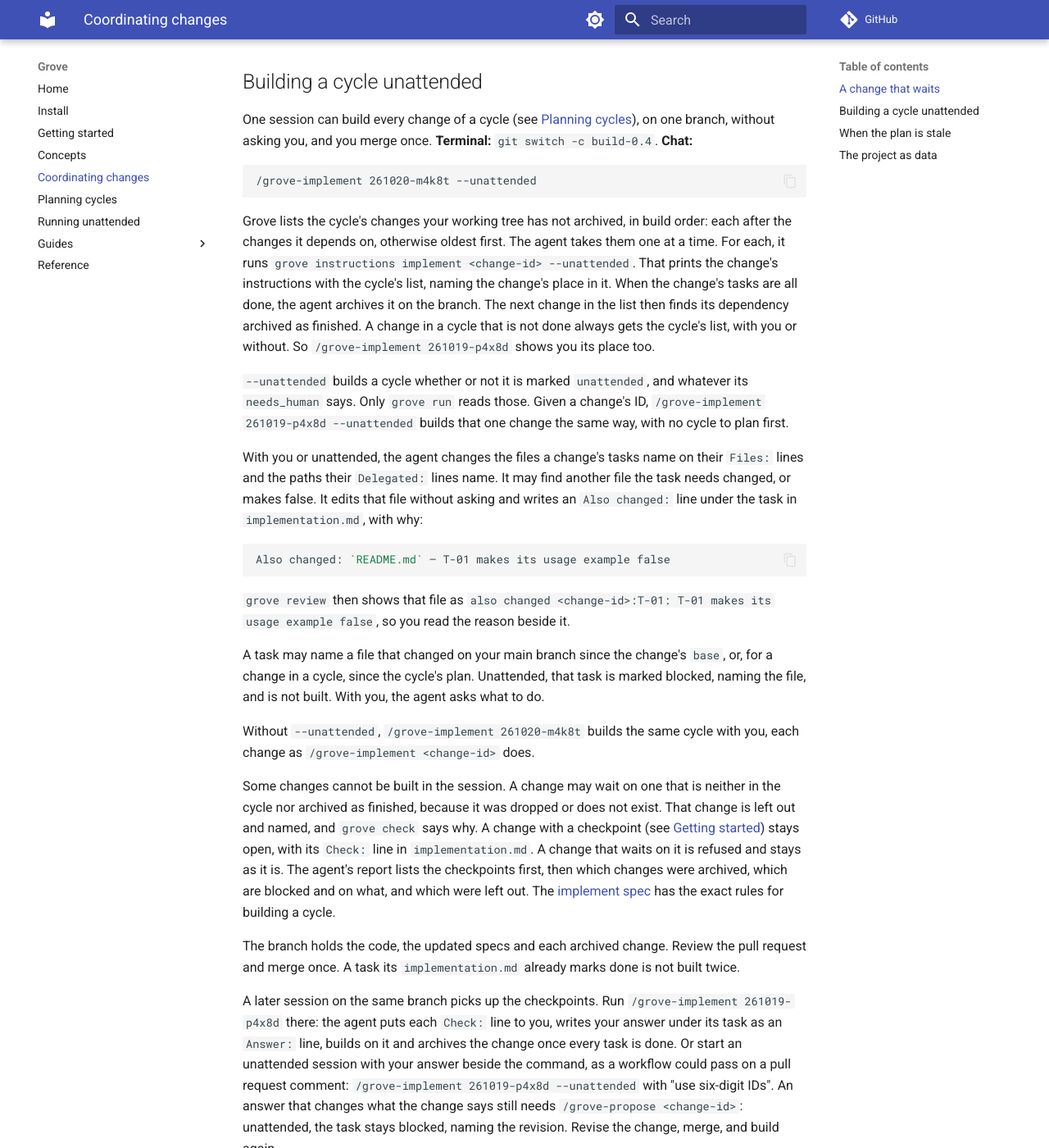
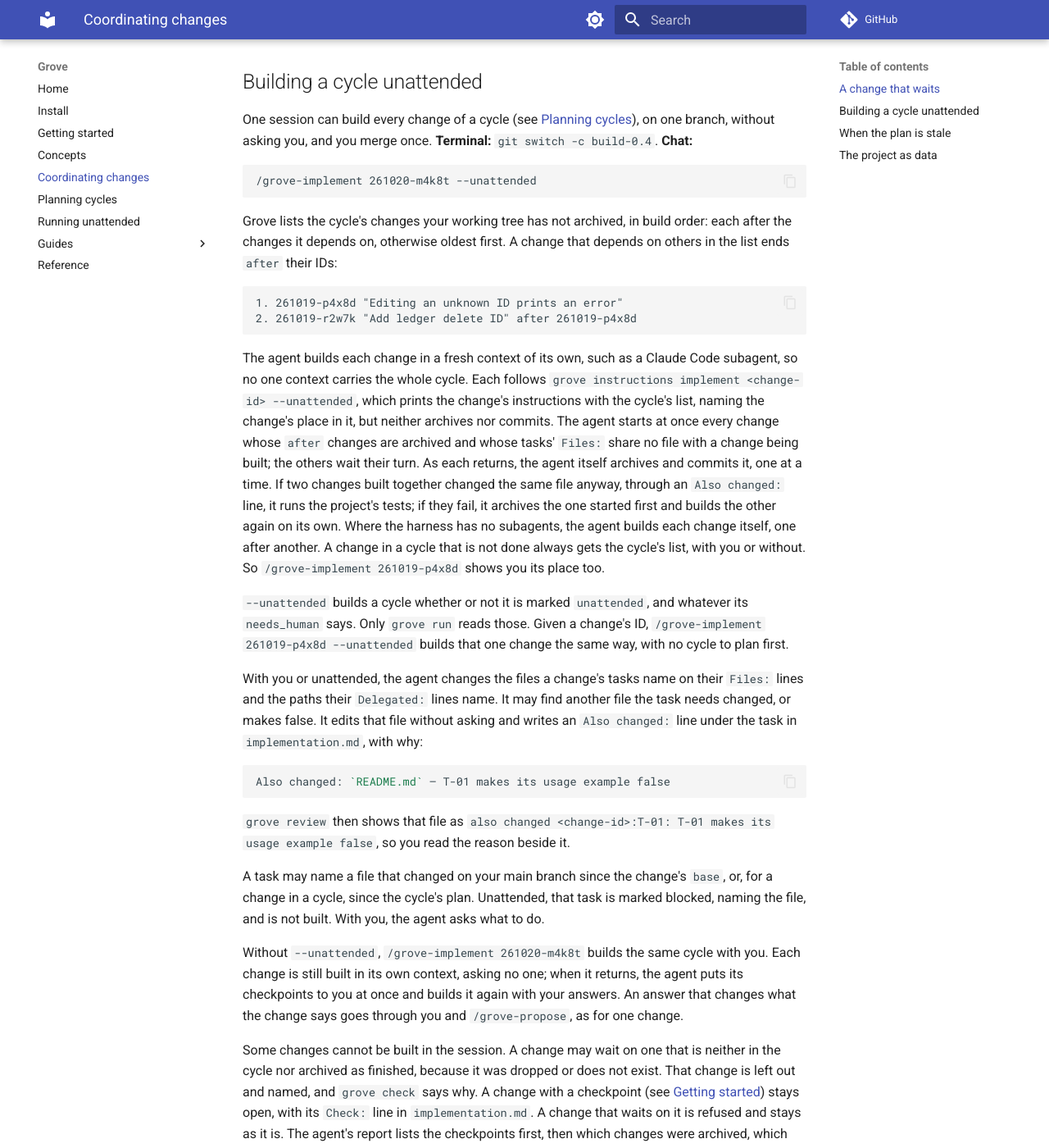
Before and after one commit to mascah/grove, an MkDocs documentation site: the page built from docs/coordinating.md, in a window 1280 px wide and 1400 px high, scrolled down 1757 px. Shown: the whole window at 82% size. Built offline with MkDocs 1.6.1 and Material for MkDocs 9.7.7, drawn with Linux system fonts in a browser that asks for light colours; comment, search, counter and statistics services are not loaded.

Commit message:
feat(instruct): a cycle builds each change in its own context (261105-pr77s T-01)

````diff
--- a/docs/coordinating.md
+++ b/docs/coordinating.md
@@ -89,14 +89,27 @@ you merge once. **Terminal:** `git switch -c build-0.4`. **Chat:**
 
 Grove lists the cycle's changes your working tree has not archived, in
 build order: each after the changes it depends on, otherwise oldest first.
-The agent takes them one at a time. For each, it runs
-`grove instructions implement <change-id> --unattended`. That prints the
-change's instructions with the cycle's list, naming the change's place in
-it. When the change's tasks are all done, the agent archives it on the
-branch. The next change in the list then finds its dependency archived as
-finished. A change in a cycle that is not done always gets the cycle's
-list, with you or without. So `/grove-implement 261019-p4x8d` shows you
-its place too.
+A change that depends on others in the list ends `after` their IDs:
+
+```text
+1. 261019-p4x8d "Editing an unknown ID prints an error"
+2. 261019-r2w7k "Add ledger delete ID" after 261019-p4x8d
+```
+
+The agent builds each change in a fresh context of its own, such as a
+Claude Code subagent, so no one context carries the whole cycle. Each
+follows `grove instructions implement <change-id> --unattended`, which
+prints the change's instructions with the cycle's list, naming the
+change's place in it, but neither archives nor commits. The agent starts at once every change
+whose `after` changes are archived and whose tasks' `Files:` share no file
+with a change being built; the others wait their turn. As each returns, the
+agent itself archives and commits it, one at a time. If two changes built
+together changed the same file anyway, through an `Also changed:` line, it
+runs the project's tests; if they fail, it archives the one started first
+and builds the other again on its own. Where the harness has no subagents,
+the agent builds each change itself, one after another. A change in a
+cycle that is not done always gets the cycle's list, with you or without.
+So `/grove-implement 261019-p4x8d` shows you its place too.
 
 `--unattended` builds a cycle whether or not it is marked `unattended`,
 and whatever its `needs_human` says. Only `grove run` reads those. Given a
@@ -123,7 +136,10 @@ Unattended, that task is marked blocked, naming the file, and is not
 built. With you, the agent asks what to do.
 
 Without `--unattended`, `/grove-implement 261020-m4k8t` builds the same
-cycle with you, each change as `/grove-implement <change-id>` does.
+cycle with you. Each change is still built in its own context, asking no
+one; when it returns, the agent puts its checkpoints to you at once and
+builds it again with your answers. An answer that changes what the change
+says goes through you and `/grove-propose`, as for one change.
 
 Some changes cannot be built in the session. A change may wait on one
 that is neither in the cycle nor archived as finished, because it was
````
Also changed, not shown: dev/walkthrough.md (+12 -10 lines), docs/reference.md (+1 -1 lines), grove/changes/261105-pr77s-cycle-builds-each-change-in-its-own-context/implementation.md (added, +58 -0 lines), internal/instruct/requires/implement-cycle.md (+22 -4 lines), 2 other files.
